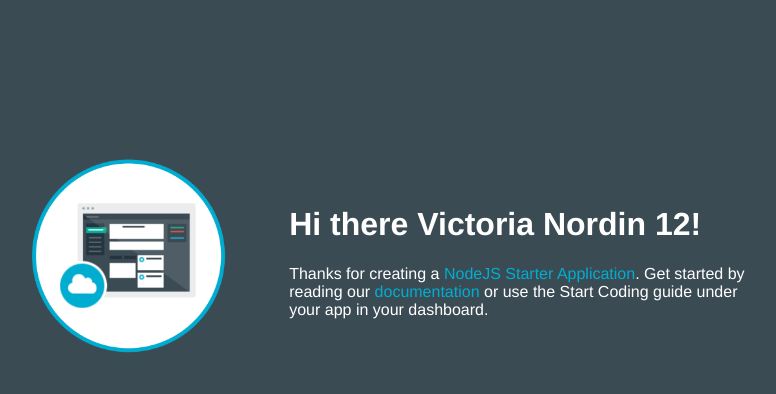
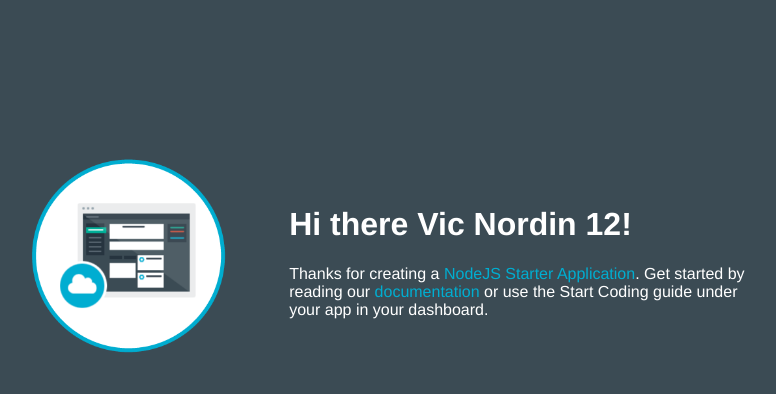
Before and after one commit to vnordin/victest, a website: page public/index.html in a window 1280 px wide. Shown: the whole page, without its empty margins (253-1029 px from the left). Drawn offline with Linux system fonts and the light colour scheme.

Commit message:
Testar igen

```diff
--- a/public/index.html
+++ b/public/index.html
@@ -16,7 +16,7 @@
           <img class = "newappIcon" src="images/newapp-icon.png">
         <td>
 
-            <h1>Hi there Victoria Nordin 12!</h1>
+            <h1>Hi there Vic Nordin 12!</h1>
 
           <p>Thanks for creating a
             <span class = "blue">NodeJS Starter Application</span>.
```
